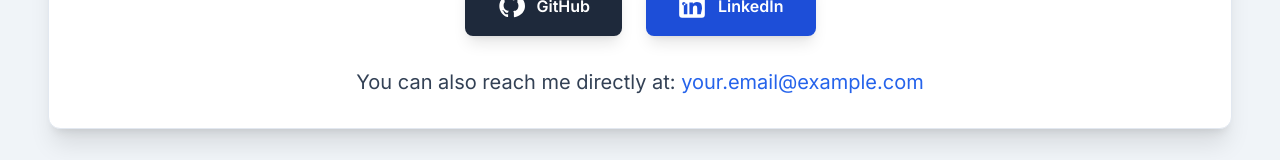
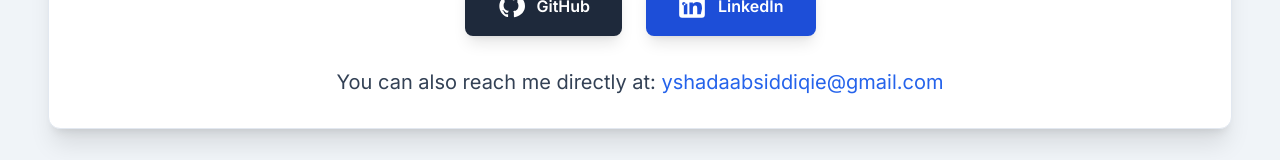
Before and after one commit to shadaabsiddiqie/shadaabsiddiqie, a plain HTML site: page index.html in a window 1280 px wide. Shown: the part 1908-2068 px from the top of the page. Drawn offline with nearby package versions, Linux system fonts and the light colour scheme.

Commit message:
email update

```diff
--- a/index.html
+++ b/index.html
@@ -176,7 +176,7 @@
                 </a>
             </div>
             <p class="text-lg md:text-xl text-slate-700 mt-8">
-                You can also reach me directly at: <a href="mailto:your.email@example.com" class="text-blue-600 hover:underline font-medium">your.email@example.com</a>
+                You can also reach me directly at: <a href="mailto:shadaabsiddiqie@gmail.com" class="text-blue-600 hover:underline font-medium">yshadaabsiddiqie@gmail.com</a>
             </p>
         </section>
 
```
